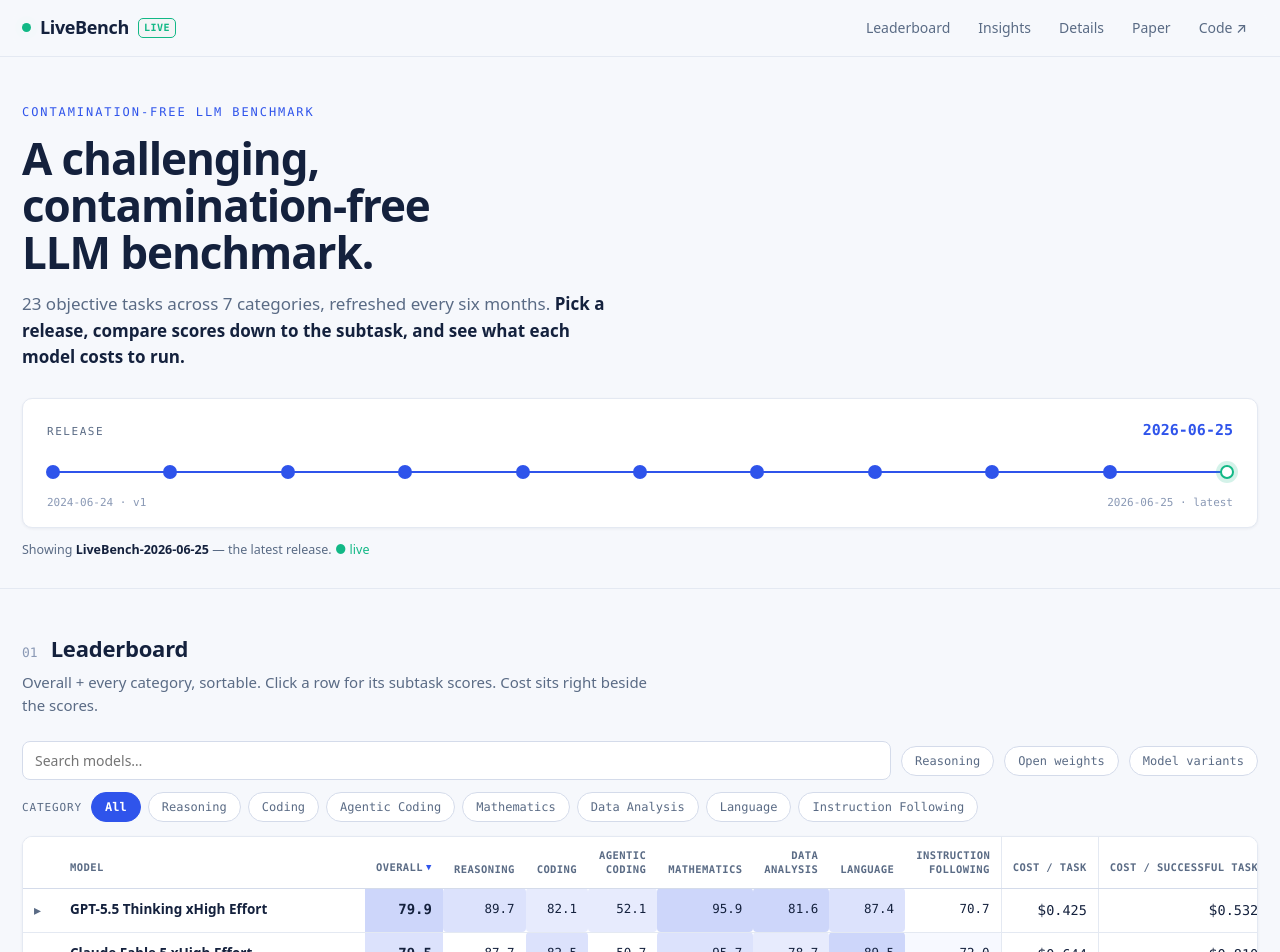
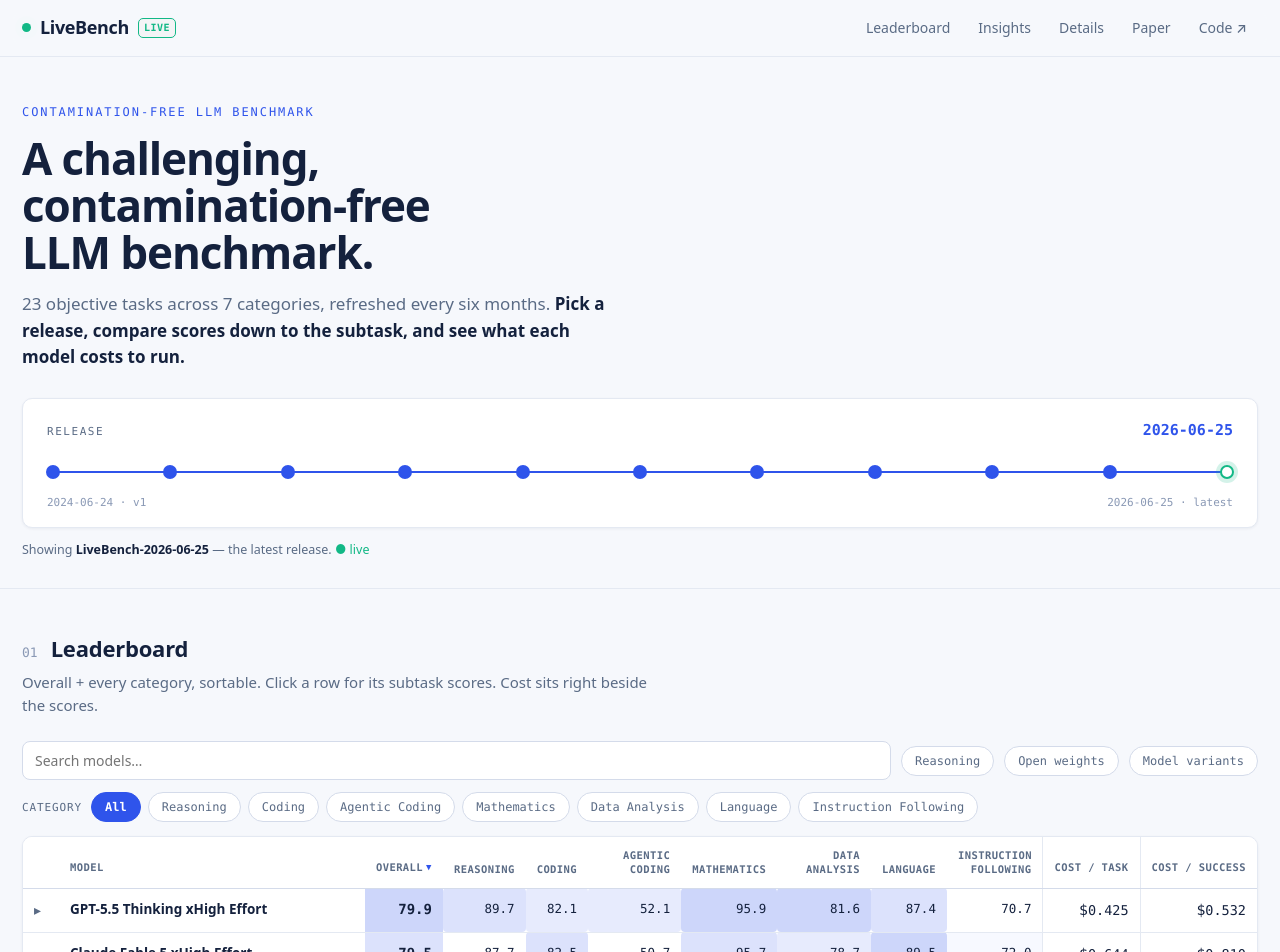
Before and after one commit to LiveBench/new-livebench, a React (Create React App) app: page / in a window 1280 px wide. Shown: the top 952 px of the page. Built offline with nearby package versions, Linux system fonts and the light colour scheme; some icons are missing.

Commit message:
Leaderboard: shorten cost/successful-task header to 'Cost / success' (full definition stays in tooltip)
Co-Authored-By: Claude Opus 4.8 (1M context) <noreply@anthropic.com>

```diff
--- a/src/components/Leaderboard.jsx
+++ b/src/components/Leaderboard.jsx
@@ -151,7 +151,7 @@ export default function Leaderboard({ models, categories, hasCost }) {
                 </th>
               ))}
               {hasCost && <th className="grp" data-tip="Cost per task for the selected scope — Σ cost ÷ Σ questions (official list pricing, cache accounted)" onClick={() => clickSort("cpq")}><span className="th-h"><span className="th-t">Cost / task</span>{arrow("cpq")}</span></th>}
-              {hasCost && <th className="grp" data-tip="Cost per successful task = (cost/task ÷ score) × 100 for the selected scope — penalizes failures / partial credit" onClick={() => clickSort("cpst")}><span className="th-h"><span className="th-t">Cost / successful task</span>{arrow("cpst")}</span></th>}
+              {hasCost && <th className="grp" data-tip="Cost per successful task = (cost/task ÷ score) × 100 for the selected scope — penalizes failures / partial credit" onClick={() => clickSort("cpst")}><span className="th-h"><span className="th-t">Cost / success</span>{arrow("cpst")}</span></th>}
             </tr>
           </thead>
           <tbody>
```
